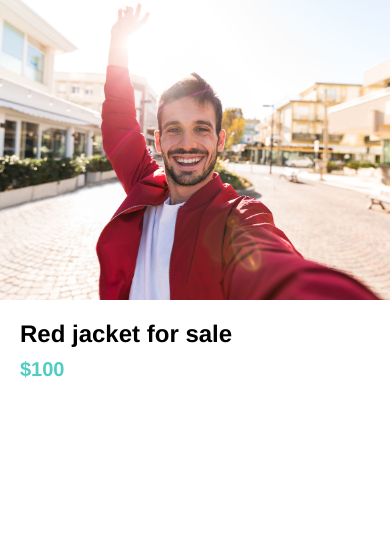
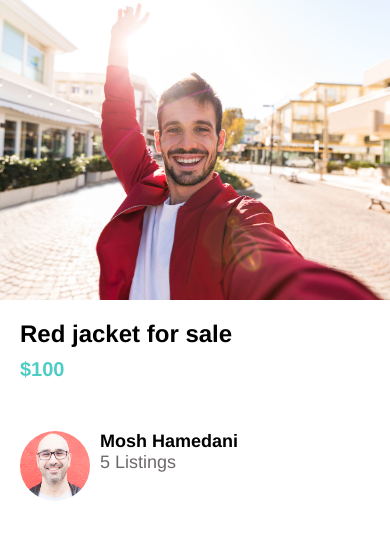
Before and after one commit to Out-A-Time/tutorial-mosh_hamedani-rn-done_with_it, a React Native app: screen / in a window 390 px wide. Shown: the top 540 px of the page. Built offline with nearby package versions, Linux system fonts and the light colour scheme.

Commit message:
15- Building the ListItem Component - done

```diff
--- /dev/null
+++ b/app/components/ListItem.js
@@ -0,0 +1,36 @@
+import { Image, StyleSheet, Text, View } from "react-native";
+import React from "react";
+import AppText from "./AppText";
+import colors from "../config/colors";
+
+const ListItem = ({ title, subTitle, image }) => {
+  return (
+    <View style={styles.container}>
+      <Image style={styles.image} source={image} />
+      <View>
+        <AppText style={styles.title}>{title}</AppText>
+        <AppText style={styles.subTitle}>{subTitle}</AppText>
+      </View>
+    </View>
+  );
+};
+
+export default ListItem;
+
+const styles = StyleSheet.create({
+  container: {
+    flexDirection: "row",
+  },
+  image: {
+    width: 70,
+    height: 70,
+    borderRadius: 35,
+    marginRight: 10,
+  },
+  title: {
+    fontWeight: "700",
+  },
+  subTitle: {
+    color: colors.medium,
+  },
+});
--- a/app/config/colors.js
+++ b/app/config/colors.js
@@ -3,4 +3,5 @@
   secondary: "#4ecdc4",
   black: "#000",
   white: "#fff",
+  medium: "#6e6969",
 };
--- a/app/screens/ListingDetailsScreen.js
+++ b/app/screens/ListingDetailsScreen.js
@@ -1,6 +1,7 @@
 import { Image, StyleSheet, Text, View } from "react-native";
 import React from "react";
 import AppText from "../components/AppText";
+import ListItem from "../components/ListItem";
 import colors from "../config/colors";
 
 const ListingDetailsScreen = () => {
@@ -10,6 +11,13 @@
       <View style={styles.detailsContainer}>
         <AppText style={styles.title}>Red jacket for sale</AppText>
         <AppText style={styles.price}>$100</AppText>
+        <View style={styles.userContainer}>
+          <ListItem
+            image={require("../assets/mosh.jpg")}
+            title="Mosh Hamedani"
+            subTitle="5 Listings"
+          />
+        </View>
       </View>
     </View>
   );
@@ -35,4 +43,7 @@
     color: colors.secondary,
     marginVertical: 10,
   },
+  userContainer: {
+    marginVertical: 40,
+  },
 });
```
Also changed, not shown: app/assets/mosh.jpg (added).
